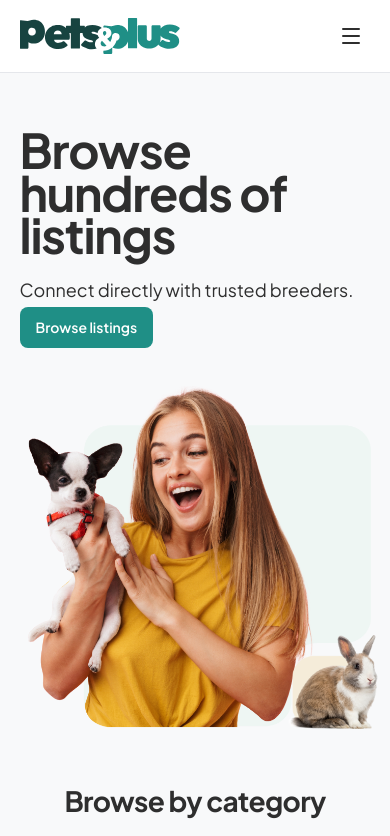
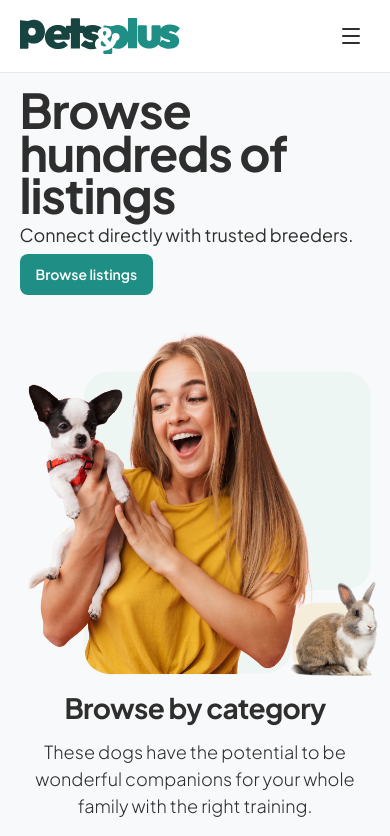
Before and after one commit to NH-Shohan/pets-plus, a Next.js app: page / in a window 390 px wide. Shown: the top 836 px of the page. Built offline with nearby package versions, Linux system fonts and the light colour scheme.

Commit message:
feat: Introduce new spacing utility classes and apply them to refine the Hero section's layout and responsiveness.

```diff
--- a/src/app/globals.css
+++ b/src/app/globals.css
@@ -64,8 +64,16 @@ body {
   margin-bottom: max(1rem, 1.25vw);
 }
 
+.heading-top-padding {
+  margin-top: max(1rem, 1.4vw);
+}
+
 .margin-bottom-lg {
-  margin-bottom: max(0.5rem, 1.6vw);
+  margin-bottom: max(0.5rem, 2.5vw);
+}
+
+.margin-top-lg {
+  margin-top: max(0.5rem, 2.3vw);
 }
 
 .footer-padding-top {
--- a/src/components/sections/Hero.tsx
+++ b/src/components/sections/Hero.tsx
@@ -1,15 +1,15 @@
-'use client';
+"use client";
 
-import Button from '@/components/ui/Button';
-import Image from 'next/image';
+import Button from "@/components/ui/Button";
+import Image from "next/image";
 
 export default function Hero() {
   return (
-    <section className="relative w-full overflow-hidden bg-mint-faint">
+    <section className="relative w-full overflow-hidden bg-mint-faint heading-top-padding heading-bottom-padding">
       <div className="main-container">
-        <div className="grid grid-cols-1 lg:grid-cols-2 gap-8 lg:gap-12 items-center section-padding-top-bottom">
+        <div className="grid grid-cols-1 lg:grid-cols-2 gap-8 lg:gap-12 items-center">
           {/* Left Content */}
-          <div className="flex flex-col items-start gap-6 sm:gap-8">
+          <div className="flex flex-col items-start">
             <div className="relative">
               <h1 className="text-hero-primary">
                 <span className="block">Browse</span>
@@ -17,8 +17,10 @@ export default function Hero() {
               </h1>
             </div>
 
-            <div className="">
-              <p className="text-hero-secondary margin-bottom-lg">Connect directly with trusted breeders.</p>
+            <div className="flex flex-col">
+              <p className="text-hero-secondary margin-bottom-lg margin-top-lg">
+                Connect directly with trusted breeders.
+              </p>
               <div>
                 <Button variant="primary" size="default">
                   Browse listings
@@ -29,7 +31,7 @@ export default function Hero() {
 
           {/* Right Content */}
           <div className="relative flex justify-center lg:justify-end">
-            <div className="relative w-full max-w-md sm:max-w-lg lg:max-w-2xl">
+            <div className="relative w-full max-w-md sm:max-w-lg lg:max-w-4xl">
               <div className="relative w-full aspect-square mx-auto lg:mx-0">
                 {/* Main Image */}
                 <div className="absolute inset-0 z-10">
@@ -46,7 +48,13 @@ export default function Hero() {
                 {/* Floating Rabbit - Fixed position */}
                 <div className="absolute bottom-0 right-0 z-20 translate-x-[10%] translate-y-[0%]">
                   <div className="relative w-24 h-24 sm:w-32 sm:h-32 md:w-32 md:h-32 lg:w-40 lg:h-40 xl:w-40 xl:h-40 2xl:w-48 2xl:h-48 overflow-hidden">
-                    <Image src="/hero-rabbit.png" alt="Rabbit" fill className="object-contain" sizes="160px" />
+                    <Image
+                      src="/hero-rabbit.png"
+                      alt="Rabbit"
+                      fill
+                      className="object-contain"
+                      sizes="160px"
+                    />
                   </div>
                 </div>
               </div>
```
